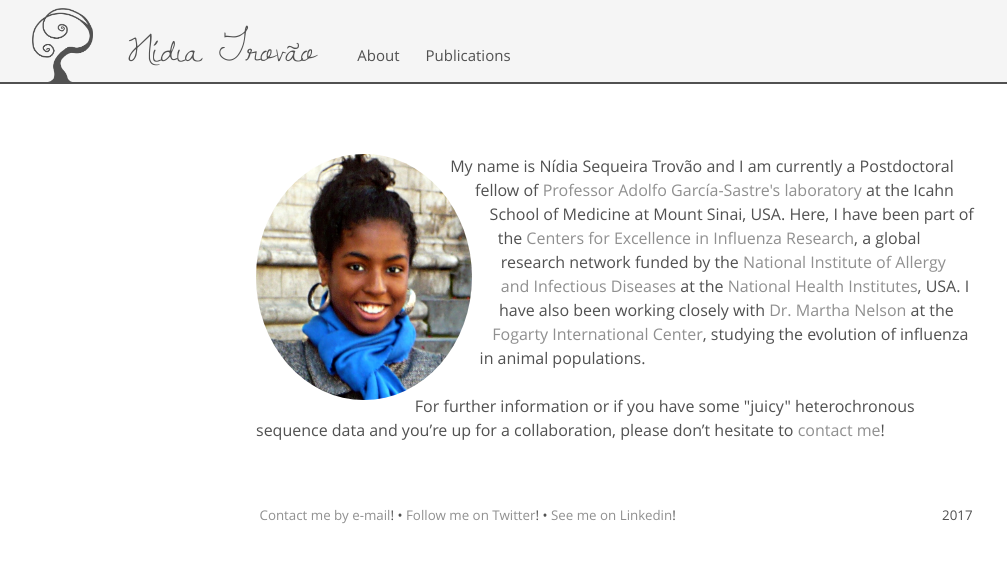
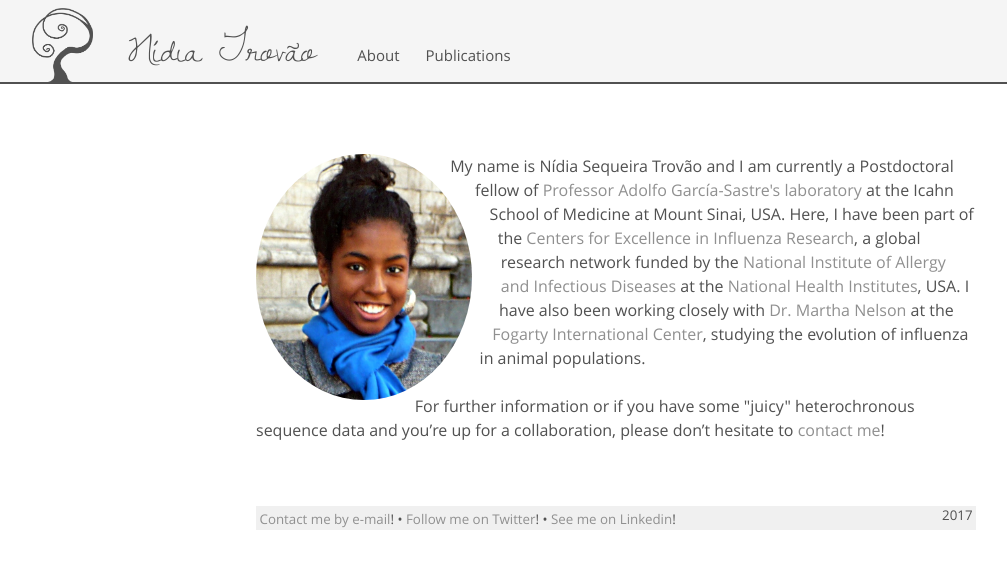
Before and after one commit to nidiatrovao/nidiatrovao.github.io, a Jekyll site: the page built from index.html, in a window 1280 px wide. Shown: the top 569 px of the page, without its empty margins (24-1031 px from the left). Built offline with Jekyll 4.4.1, drawn with Linux system fonts in a browser that asks for light colours.

Commit message:
Update _layout.scss

```diff
--- a/_sass/_layout.scss
+++ b/_sass/_layout.scss
@@ -9,14 +9,4 @@
 footer {
   margin-bottom: 2rem;
   background-color: #F0F0F0;
-
-  small {
-    //background-color: #F0F0F0;
-    //vertical-align: middle;
-    float: left;
-  }
-
-  a {
-  //vertical-align: middle;
-  }
 }
```
